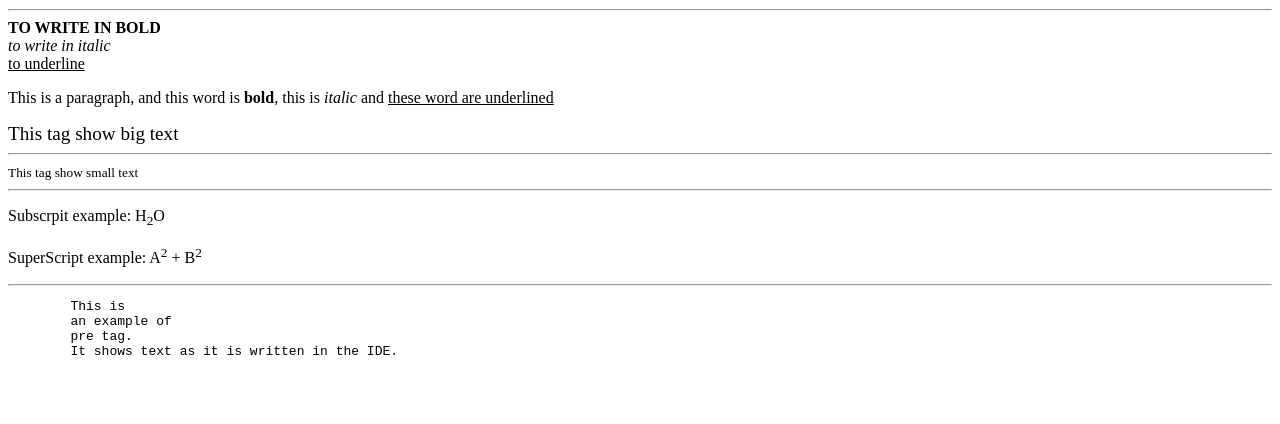
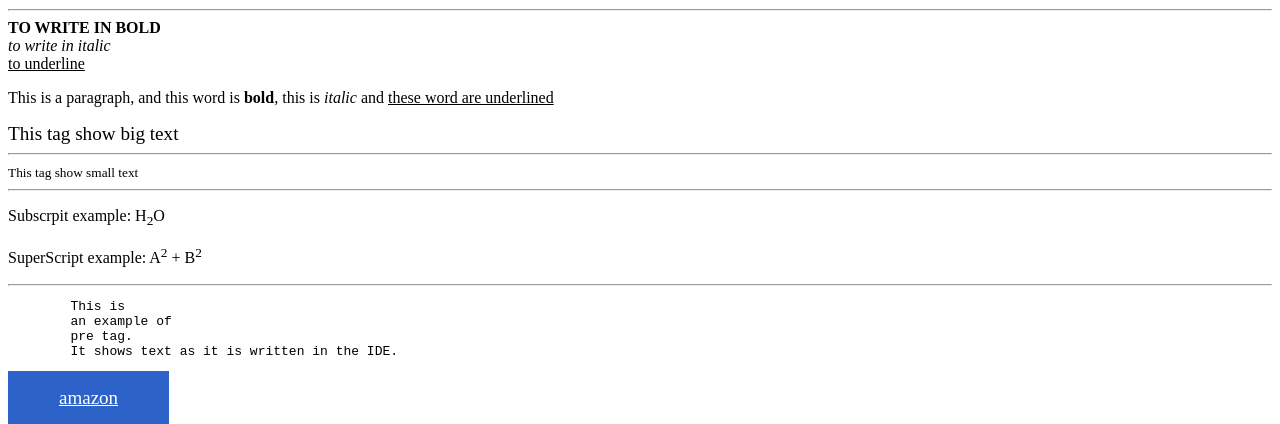
Before and after one commit to Project-Master-1/Client-Webstie, a plain HTML site: page index.html in a window 1280 px wide. Shown: the part 805-1229 px from the top of the page. Before the commit the page ends 1192 px from the top, so only its background shows below. Drawn offline with Linux system fonts and the light colour scheme.

Commit message:
added button that take to amazon

```diff
--- a/index.html
+++ b/index.html
@@ -5,6 +5,22 @@
     <meta http-equiv="X-UA-Compatible" content="IE=edge">
     <meta name="viewport" content="width=device-width, initial-scale=1.0">
     <title>My First Website</title>
+    <style>
+		.btn {
+			color: #ffffff;
+			background-color: #2d63c8;
+			font-size: 19px;
+			border: 1px solid #2d63c8;
+			padding: 15px 50px;
+			cursor: pointer;
+            margin-bottom: 50px;
+
+		}
+		.btn:hover {
+			color: #2d63c8;
+			background-color: #ffffff;
+		}
+	</style>
 </head>
 
 <body>
@@ -67,5 +83,7 @@
     </pre>
 
 
+    <a class="btn" href="https://www.amazon.in/">amazon</a>
+
 </body>
 </html>
```
